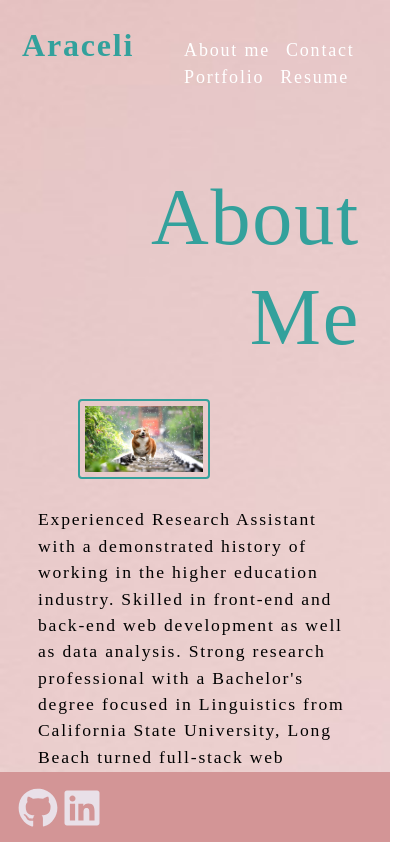
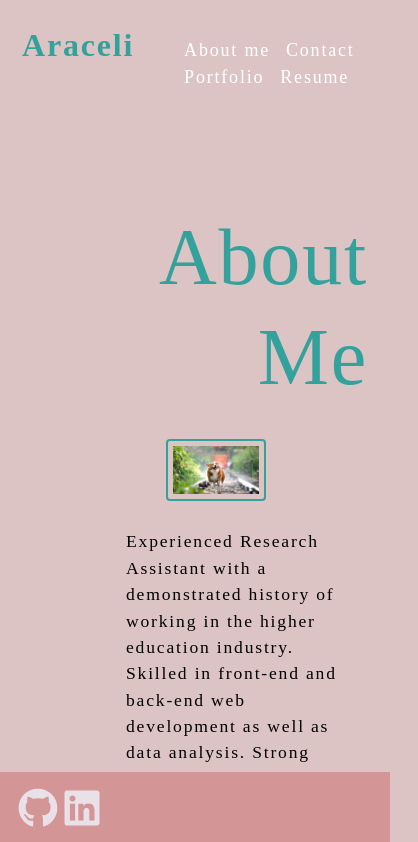
Before and after one commit to Araceli4690/react-portfolio, a React (Create React App) app: page / in a window 390 px wide. Shown: the top 842 px of the page, 418 px wide, since content can reach past the window. Built offline with nearby package versions, Linux system fonts and the light colour scheme; a web font is replaced by a local one.

Commit message:
added new id to componenets for media queries and removed background image

```diff
--- a/src/components/About/index.js
+++ b/src/components/About/index.js
@@ -3,7 +3,7 @@ import coverImage from '../../assets/cover/dogo.jpeg'
 
 function About() {
     return (
-        <section className="container" >
+        <section className="mx-5" id='container'>
             <h1 id="about" style={{ color: 'rgb(51, 161, 156)', textAlign: "end" }}>About Me</h1>
             <br />
             <img src={coverImage} className="mx-5" style={{ width: "40%" }} alt="cover" />
--- a/src/components/Contact/index.js
+++ b/src/components/Contact/index.js
@@ -31,7 +31,7 @@ function ContactForm() {
         }
     };
     return (
-        <section className="container" >
+        <section className="mx-5" id='container'>
             <h1>Contact me</h1>
             <br />
             <form id="contact-form" onSubmit={handleSubmit} >
--- a/src/components/Resume/index.js
+++ b/src/components/Resume/index.js
@@ -2,7 +2,7 @@ import React from 'react';
 
 function Resume() {
     return (
-        <section className="container">
+        <section className="mx-5" id='container'>
             <h1 style={{ textAlign: "end" }}>Resume</h1>
             <br />
             <div className="flex-row">
--- a/src/index.css
+++ b/src/index.css
@@ -34,9 +34,7 @@ body {
   line-height: 1.5;
   font-size: 18px;
   letter-spacing: .1em;
-  background-image: url('./assets/cover/bg2.jpeg');
-  background-size: cover;
-  background-repeat: no-repeat;
+background-color: #dcc4c4;
   color: var(--dark);
   font-family: 'Cardo', serif;
 
@@ -236,4 +234,8 @@ a {
     width: 100%;
     padding: 10px;
   }
+  #container {
+    width: 100%;
+    padding: 50px;
+  }
 }
```
